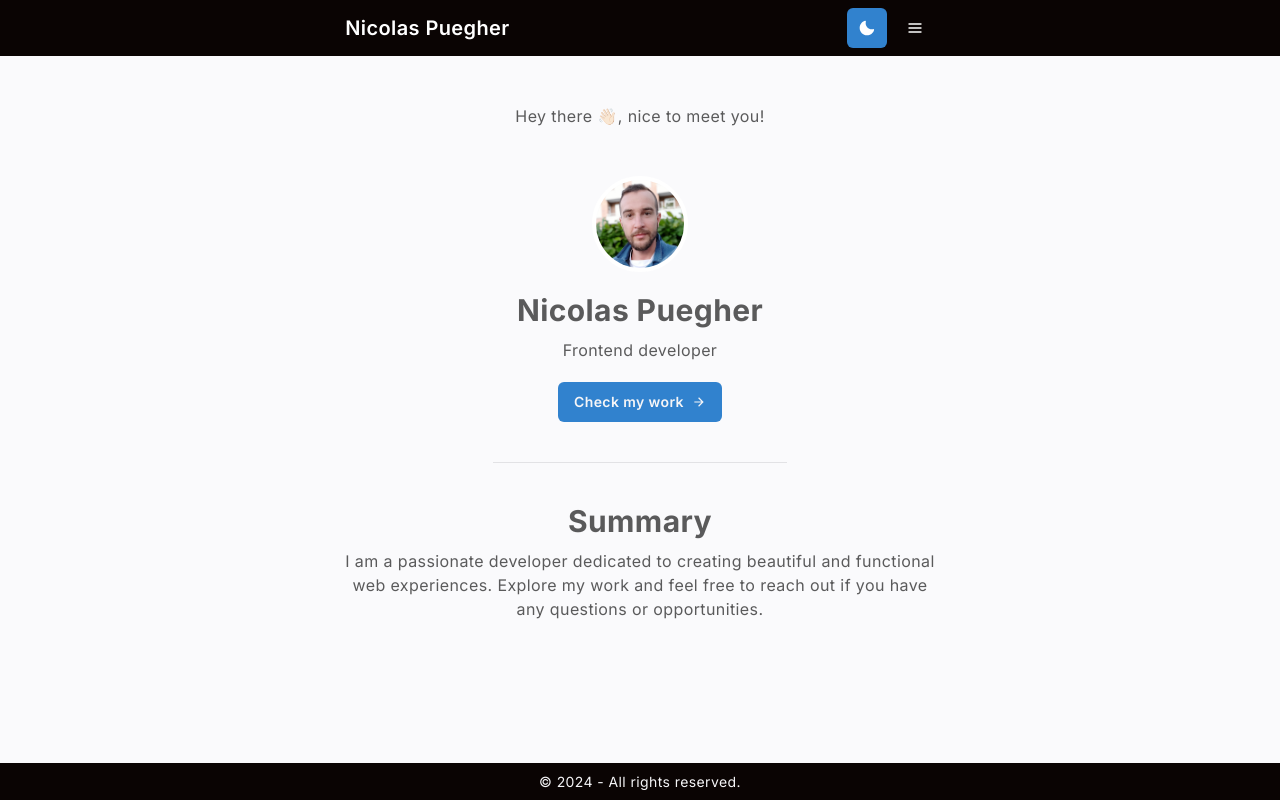
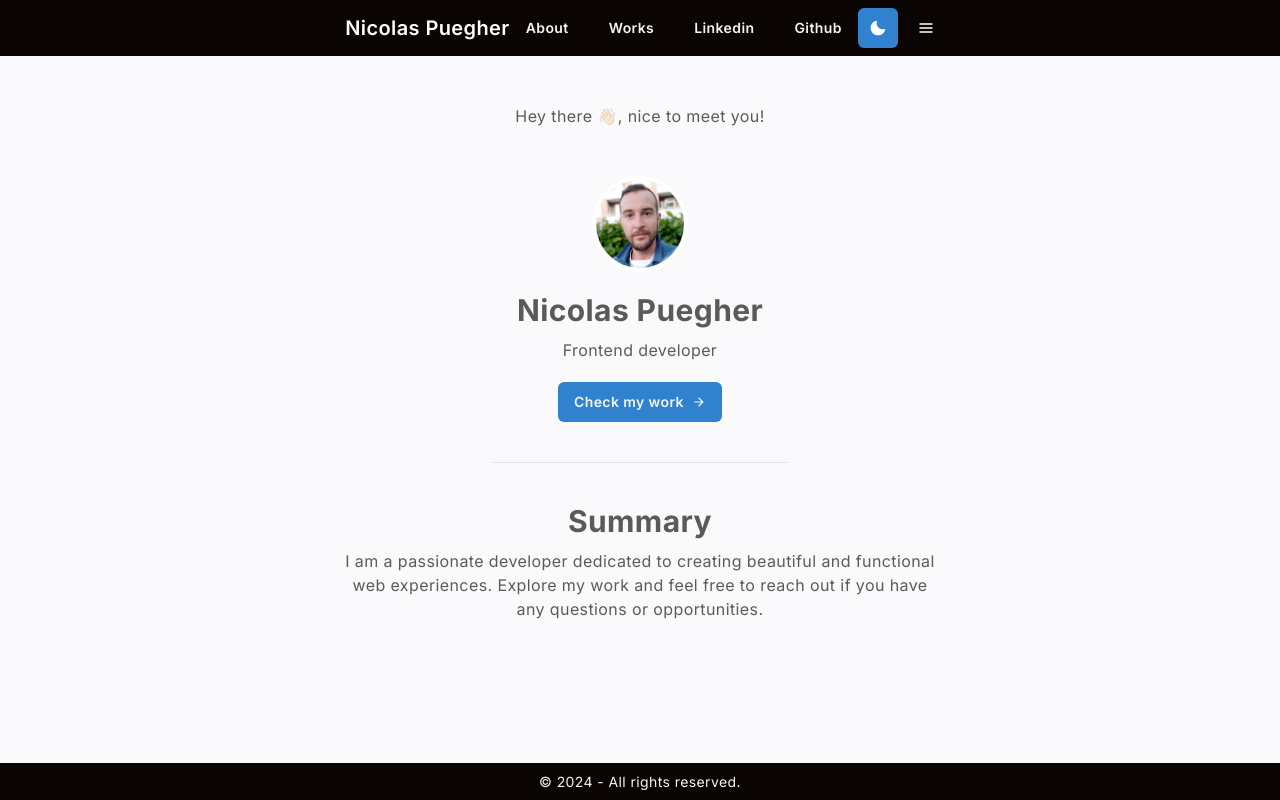
Before and after one commit to nicoPuegher/portfolio, a React (Vite) app: page / in a window 1280 px wide. Built offline with nearby package versions, Linux system fonts and the light colour scheme.

Commit message:
Update colors with new light theme in menu component

```diff
--- a/src/components/navbar/menu.jsx
+++ b/src/components/navbar/menu.jsx
@@ -1,27 +1,45 @@
 import React, { useContext } from 'react';
-import { ButtonGroup, Button } from '@chakra-ui/react';
+import { useColorModeValue, ButtonGroup, Link } from '@chakra-ui/react';
 
 import Context from '@/store/context';
+import CustomFlex from '@/components/ui/custom-flex';
+import CustomButton from '@/components/ui/custom-button';
+import menu from '@/constants/menu';
+import { light, dark } from '@/lib/colors';
 
 export default function Menu() {
 	const context = useContext(Context);
 
+	const buttonColor = useColorModeValue(light.text_light_content, '');
+	const buttonBg = useColorModeValue(light.neutral, '');
+
 	return (
-		<ButtonGroup display="none" spacing={3} variant="ghost">
-			<Button
-				letterSpacing="inherit"
-				onClick={() => context.handleChangePage('about')}
-			>
-				About
-			</Button>
-			<Button
-				letterSpacing="inherit"
-				onClick={() => context.handleChangePage('works')}
-			>
-				Works
-			</Button>
-			<Button letterSpacing="inherit">Linkedin</Button>
-			<Button letterSpacing="inherit">Github</Button>
+		<ButtonGroup display={{ base: 'none', lg: 'flex' }}>
+			<CustomFlex align="center">
+				{menu.buttons.map((name) => (
+					<CustomButton
+						key={name}
+						variant="ghost"
+						text={name}
+						color={buttonColor}
+						_hover={{ bg: buttonBg }}
+						onClick={() =>
+							context.handleChangePage(name.toLowerCase())
+						}
+					/>
+				))}
+
+				{menu.links.map((link) => (
+					<Link key={link.name} href={link.url}>
+						<CustomButton
+							variant="ghost"
+							text={link.name}
+							color={buttonColor}
+							_hover={{ bg: buttonBg }}
+						/>
+					</Link>
+				))}
+			</CustomFlex>
 		</ButtonGroup>
 	);
 }
```
